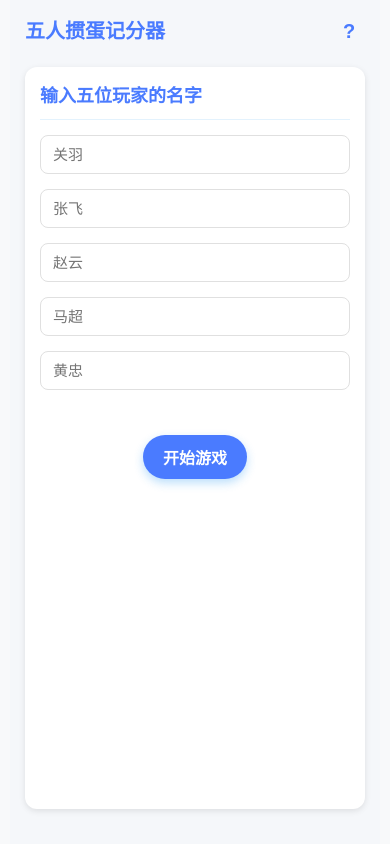
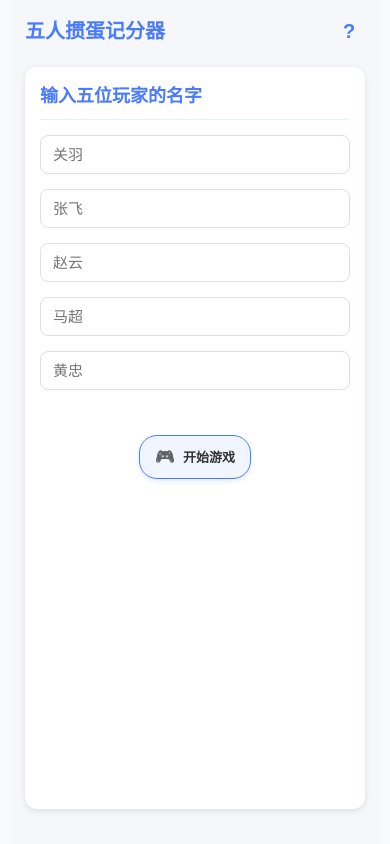
Before and after one commit to zouyu9631/FivePlayersGuandanScore, a Vue app: page / in a window 390 px wide. Built offline with nearby package versions, Linux system fonts and the light colour scheme.

Commit message:
统一按钮风格

```diff
--- a/src/components/ErrorModal.vue
+++ b/src/components/ErrorModal.vue
@@ -4,7 +4,7 @@
       <h3>信息不完整</h3>
       <p>{{ message }}</p>
       <div class="error-actions">
-        <button @click="$emit('close')" class="error-btn">确定</button>
+        <button @click="$emit('close')" class="action-btn error-btn">确定</button>
       </div>
     </div>
   </div>
@@ -45,8 +45,28 @@ export default {
   justify-content: center;
 }
 
+.action-btn {
+  color: var(--text-color);
+  border-radius: 18px;
+  padding: 10px 16px;
+  display: flex;
+  align-items: center;
+  justify-content: center;
+  border: 1px solid;
+  font-size: 14px;
+  font-weight: 600;
+  transition: all 0.3s;
+  background-color: white;
+}
+
 .error-btn {
-  background-color: var(--primary-color);
+  border-color: var(--primary-color);
+  background-color: rgba(74, 123, 255, 0.08);
+  box-shadow: 0 2px 4px rgba(74, 123, 255, 0.15);
   padding: 10px 30px;
 }
+
+.error-btn:active {
+  background-color: rgba(74, 123, 255, 0.15);
+}
 </style>
--- a/src/components/PlayerSetup.vue
+++ b/src/components/PlayerSetup.vue
@@ -23,7 +23,10 @@
           />
         </div>
         <div class="actions">
-          <button @click="startGame" class="primary-btn">开始游戏</button>
+          <button @click="startGame" class="action-btn start-game-btn">
+            <span class="action-icon">🎮</span>
+            <span class="action-text">开始游戏</span>
+          </button>
         </div>
       </div>
     </div>
@@ -179,17 +182,35 @@ export default {
   margin-bottom: 10px;
 }
 
-.primary-btn {
-  padding: 12px 25px;
+.action-btn {
+  color: var(--text-color);
+  border-radius: 18px;
+  padding: 10px 16px;
+  display: flex;
+  align-items: center;
+  justify-content: center;
+  border: 1px solid;
+  font-size: 14px;
+  font-weight: 600;
+  transition: all 0.3s;
+  background-color: white;
+}
+
+.start-game-btn {
+  border-color: var(--primary-color);
+  background-color: rgba(74, 123, 255, 0.08);
+  box-shadow: 0 2px 4px rgba(74, 123, 255, 0.15);
+  padding: 10px 20px;
+}
+
+.start-game-btn .action-icon {
+  color: var(--primary-color);
   font-size: 16px;
-  background-color: var(--primary-color);
-  color: white;
-  border: none;
-  border-radius: 30px;
-  font-weight: bold;
-  cursor: pointer;
-  transition: all 0.3s;
-  box-shadow: 0 4px 10px rgba(33, 150, 243, 0.3);
+  margin-right: 8px;
+}
+
+.start-game-btn:active {
+  background-color: rgba(74, 123, 255, 0.15);
 }
 
 .default-name {
@@ -271,5 +292,15 @@ export default {
   .primary-btn {
     padding: 10px 20px;
   }
+
+  .action-btn {
+    padding: 8px 15px;
+    font-size: 13px;
+  }
+
+  .action-icon {
+    font-size: 14px;
+    margin-right: 5px;
+  }
 }
 </style>
```
